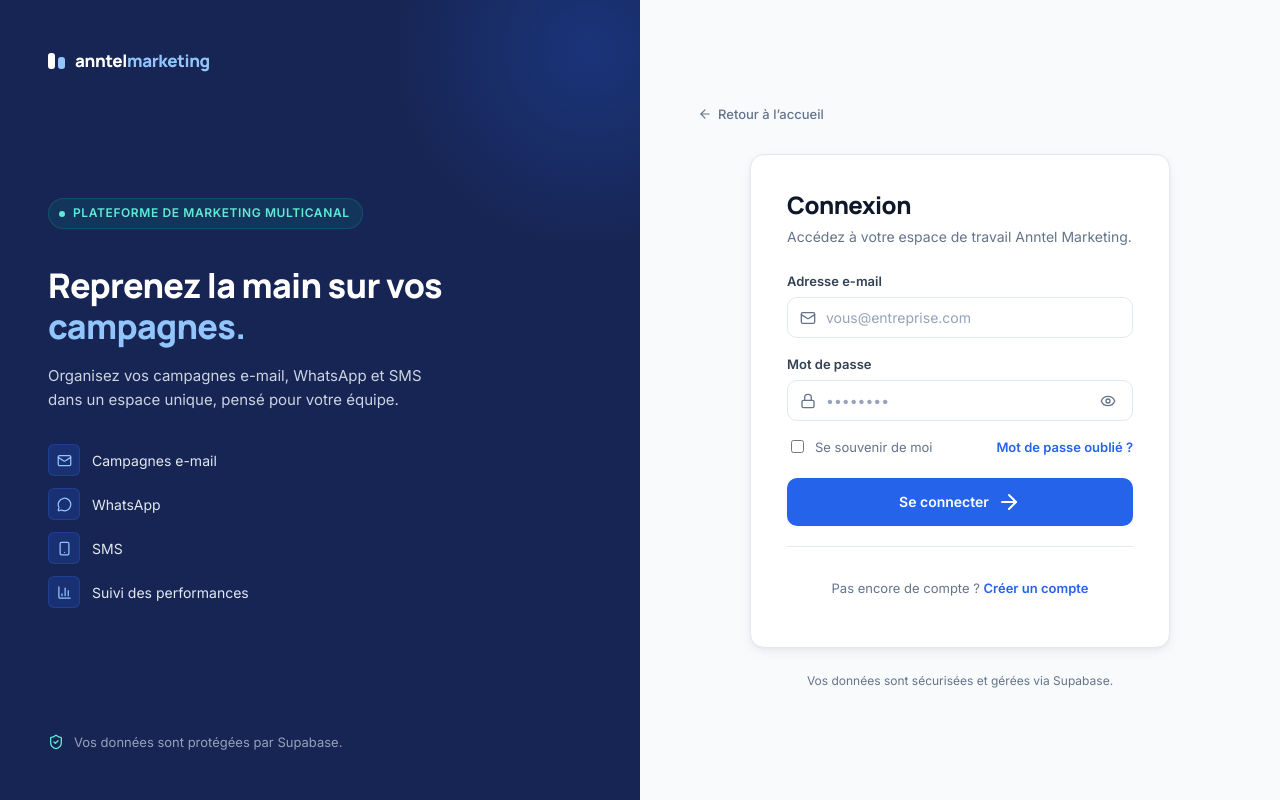
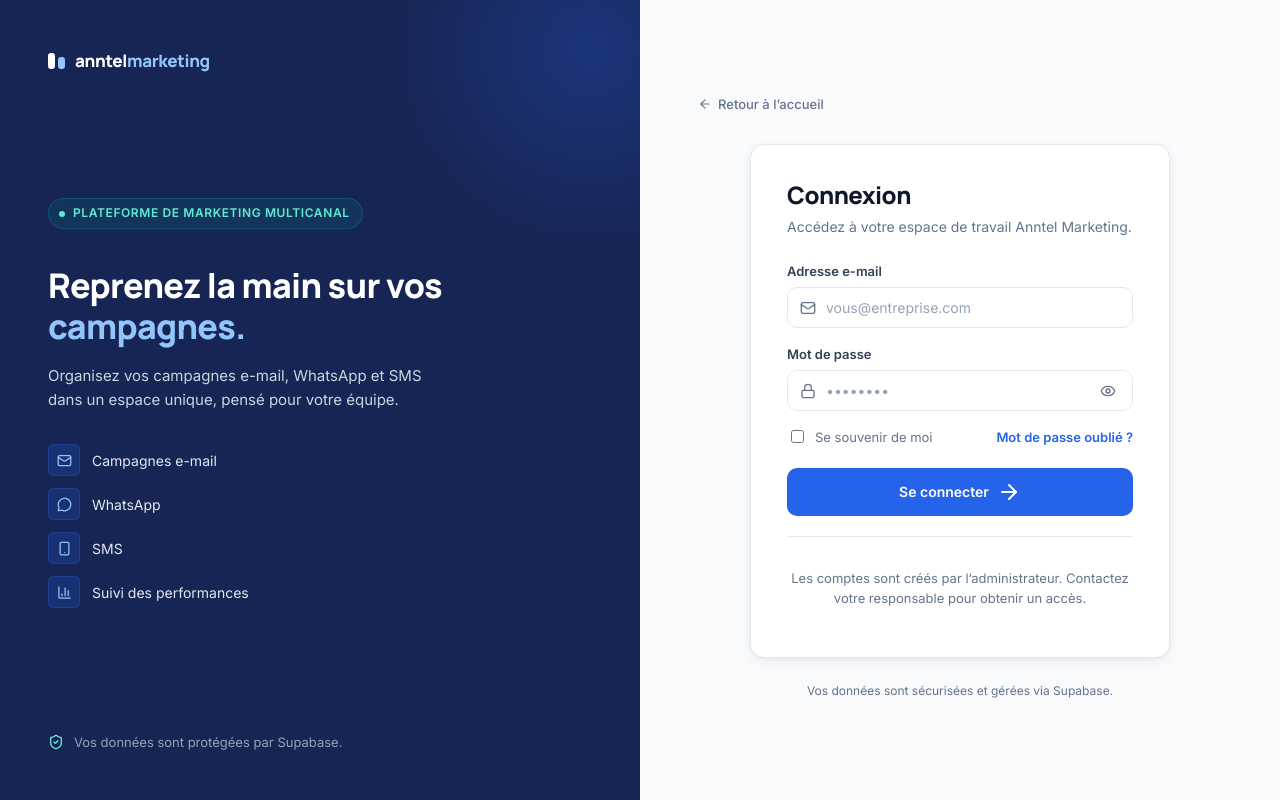
Before and after one commit to yassinelmiri/marketing, a Next.js app: page /login in a window 1280 px wide. Built offline with nearby package versions, Linux system fonts and the light colour scheme.

Commit message:
Make team access administrator-provisioned

```diff
--- a/components/marketing/auth-page.tsx
+++ b/components/marketing/auth-page.tsx
@@ -408,14 +408,11 @@ export function AuthPage({ mode }: AuthPageProps) {
           <footer className="auth-card-footer">
             {isLogin ? (
               <p>
-                Pas encore de compte ?{' '}
-                <Link className="auth-link" href="/register">
-                  Créer un compte
-                </Link>
+                Les comptes sont créés par l’administrateur. Contactez votre responsable pour obtenir un accès.
               </p>
             ) : (
               <p>
-                Déjà un compte ?{' '}
+                La création de compte est réservée aux administrateurs.{' '}
                 <Link className="auth-link" href="/login">
                   Se connecter
                 </Link>
```
